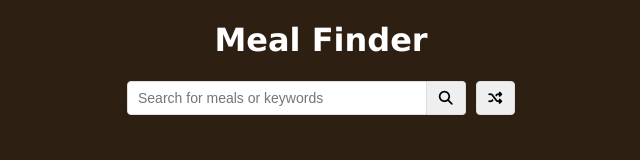
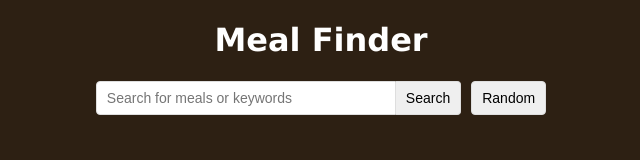
Before and after one commit to Jon-graham89/Meal_Finder, a plain HTML site: page index.html in a window 1280 px wide. Shown: the whole page, without its empty margins (319-959 px from the left). Drawn offline with Linux system fonts and the light colour scheme; no server answers.

Commit message:
Update index.html

```diff
--- a/index.html
+++ b/index.html
@@ -14,11 +14,11 @@
             <form class="flex" id="submit">
                 <input type="text" id="search" placeholder="Search for meals or keywords">
                 <button class="search-btn" type="submit">
-                    <i class="fas fa-search"></i>
+                    Search
                 </button>
             </form>
             <button class="random-btn" id="random">
-                <i class="fas fa-random"></i>
+                Random
             </button>
         </div>
         <div id="result-heading"></div>
```
